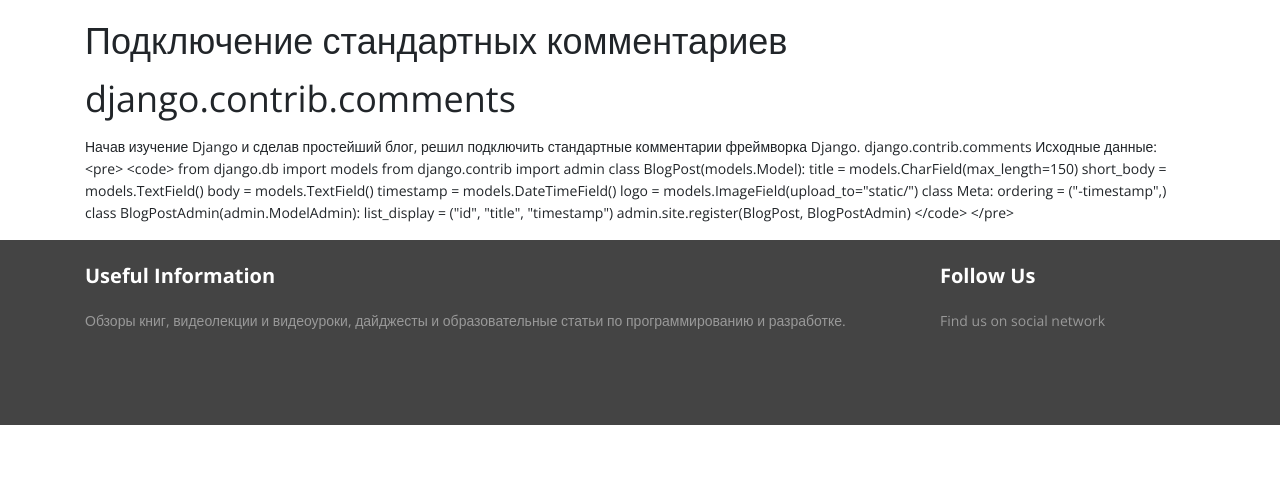
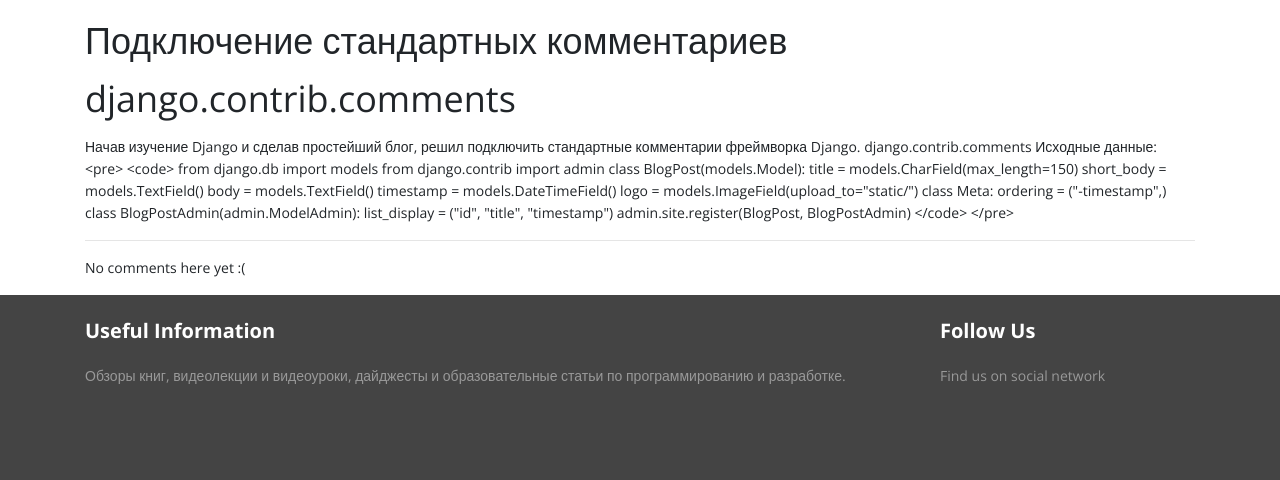
Before and after one commit to artem090587/django_blog, a Django app: a page that uses blog/templates/blog/post_detail.html in a window 1280 px wide. Shown: the part 381-861 px from the top of the page. Before the commit the page ends 806 px from the top, so only its background shows below. Run offline with Django 3.2, Linux system fonts and the light colour scheme; data comes from the database, SQL or seed files in the repository; some libraries are stand-ins or nearby versions; some web fonts are replaced.

Commit message:
Make comments visible
Modify post_detail.html

```diff
--- a/blog/templates/blog/post_detail.html
+++ b/blog/templates/blog/post_detail.html
@@ -4,4 +4,14 @@
     <p>{{ post.published_date }}</p>
     <h2>{{ post.title }}</h2>
     <p>{{ post.text }}</p>
+    <hr>
+{% for comment in post.comments.all %}
+    <div class="comment">
+        <div class="date">{{ comment.created_date }}</div>
+        <strong>{{ comment.author }}</strong>
+        <p>{{ comment.text|linebreaks }}</p>
+    </div>
+{% empty %}
+    <p>No comments here yet :(</p>
+{% endfor %}
 {% endblock %}
```
